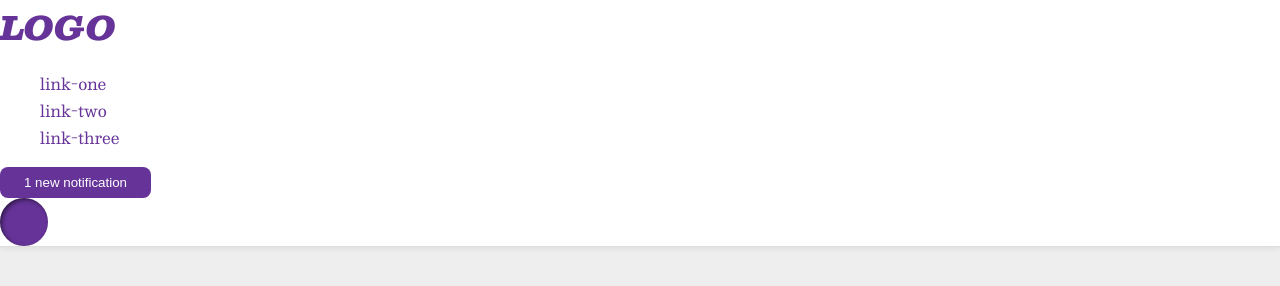
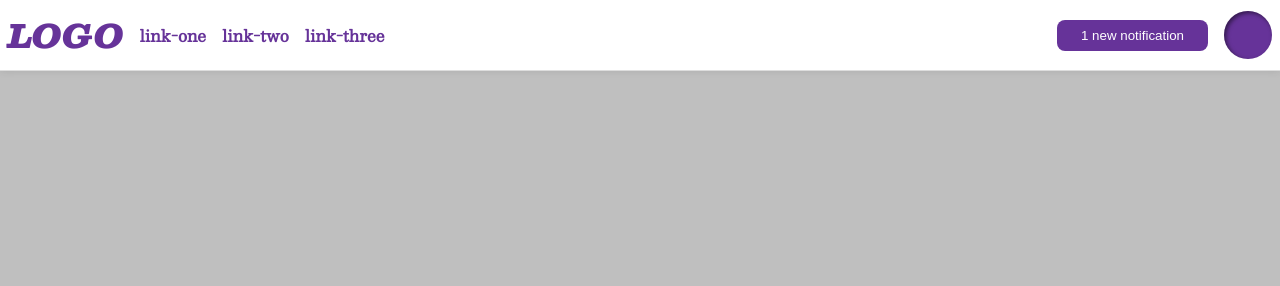
Before and after one commit to SalahAmm/Css-exo, a plain HTML site: page flex/03-flex-header-2/index.html in a window 1280 px wide. Drawn offline with nearby package versions, Linux system fonts and the light colour scheme.

Commit message:
Complete flex test 03

```diff
--- a/flex/03-flex-header-2/index.html
+++ b/flex/03-flex-header-2/index.html
@@ -1,26 +1,28 @@
 <!DOCTYPE html>
 <html lang="en">
   <head>
-    <meta charset="UTF-8">
-    <meta http-equiv="X-UA-Compatible" content="IE=edge">
-    <meta name="viewport" content="width=device-width, initial-scale=1.0">
+    <meta charset="UTF-8" />
+    <meta http-equiv="X-UA-Compatible" content="IE=edge" />
+    <meta name="viewport" content="width=device-width, initial-scale=1.0" />
     <title>Flex Header 2</title>
-    <link rel="stylesheet" href="style.css">
+    <link rel="stylesheet" href="style.css" />
   </head>
   <body>
     <div class="header">
-      <div class="logo">
-        LOGO
+
+      <div class="left">
+        <div class="logo">LOGO</div>
+        <ul class="links">
+          <li><a href="https://google.com">link-one</a></li>
+          <li><a href="https://google.com">link-two</a></li>
+          <li><a href="https://google.com">link-three</a></li>
+        </ul>
       </div>
-      <ul class="links">
-        <li><a href="https://google.com">link-one</a></li>
-        <li><a href="https://google.com">link-two</a></li>
-        <li><a href="https://google.com">link-three</a></li>
-      </ul>
-      <button class="notifications">
-        1 new notification
-      </button>
-      <div class="profile-image"></div>
+
+      <div class="right">
+        <button class="notifications">1 new notification</button>
+        <div class="profile-image"></div>
+      </div>
     </div>
   </body>
 </html>
--- a/flex/03-flex-header-2/style.css
+++ b/flex/03-flex-header-2/style.css
@@ -4,7 +4,7 @@ you'll learn about it later. */
 
 body {
   margin: 0;
-  background: #eee;
+  background: #bfbfbf;
   font-family: Besley, serif;
 }
 
@@ -12,7 +12,26 @@ body {
   background: white;
   border-bottom: 1px solid #ddd;
   box-shadow: 0 0 8px rgba(0,0,0,.1);
+  display: flex;
+  justify-content: space-between;
+  padding: 8px;
+  align-items: center;
 }
+
+.left {
+  display: flex;
+  /* justify-content: space-between; */
+  align-items: center;
+  gap: 16px;
+}
+
+.right {
+  display: flex ;
+  align-items: center;
+  gap: 16px;
+
+}
+
 
 .profile-image {
   background: rebeccapurple;
@@ -41,8 +60,14 @@ a {
   /* this removes the line under our links */
   text-decoration: none;
   color: rebeccapurple;
+  font-weight: bold;
 }
 
 ul {
+  display: flex;
+  margin: 0;
+  padding : 0;
   list-style-type: none;
+  gap: 16px;
+
 }
```
